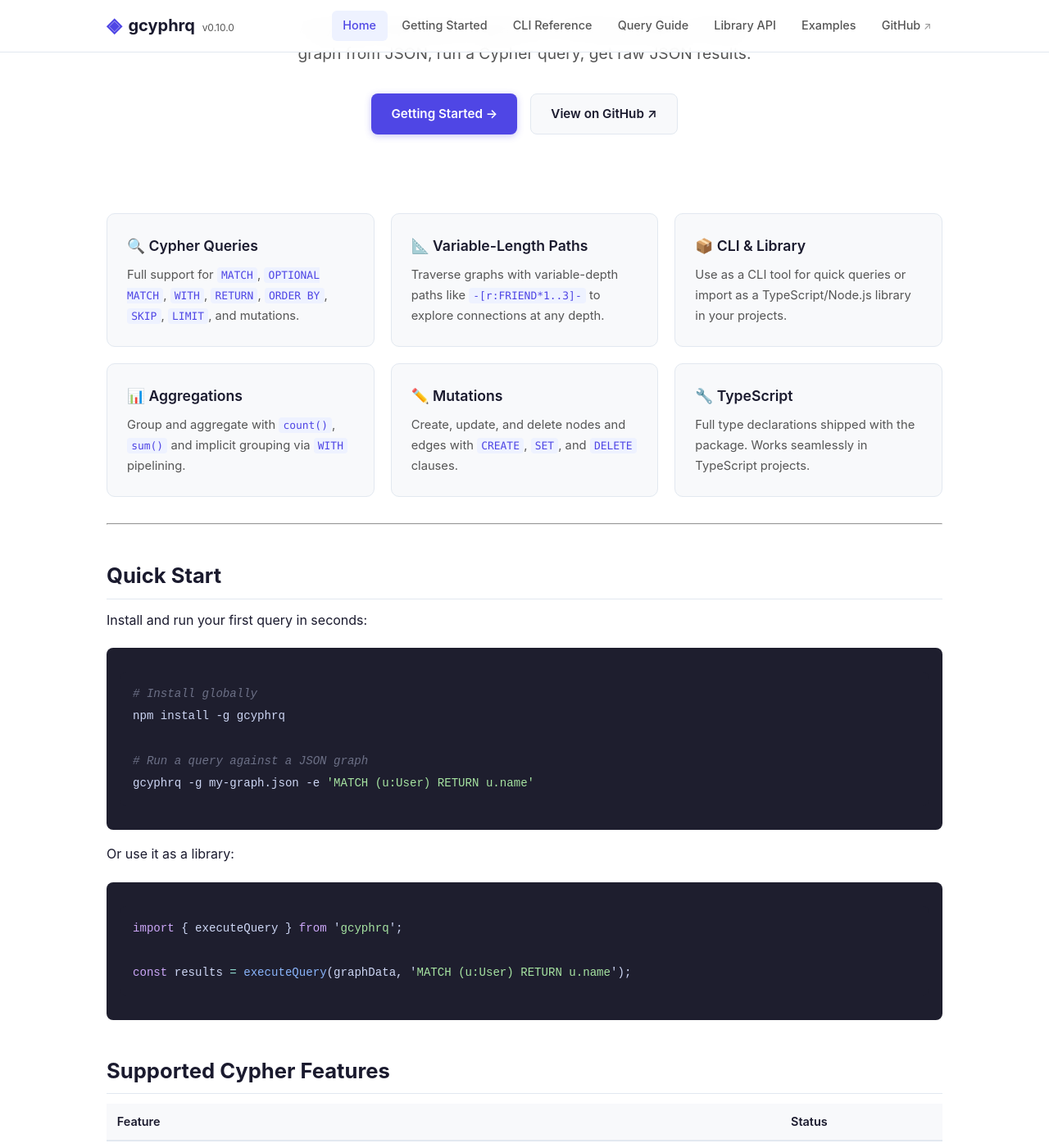
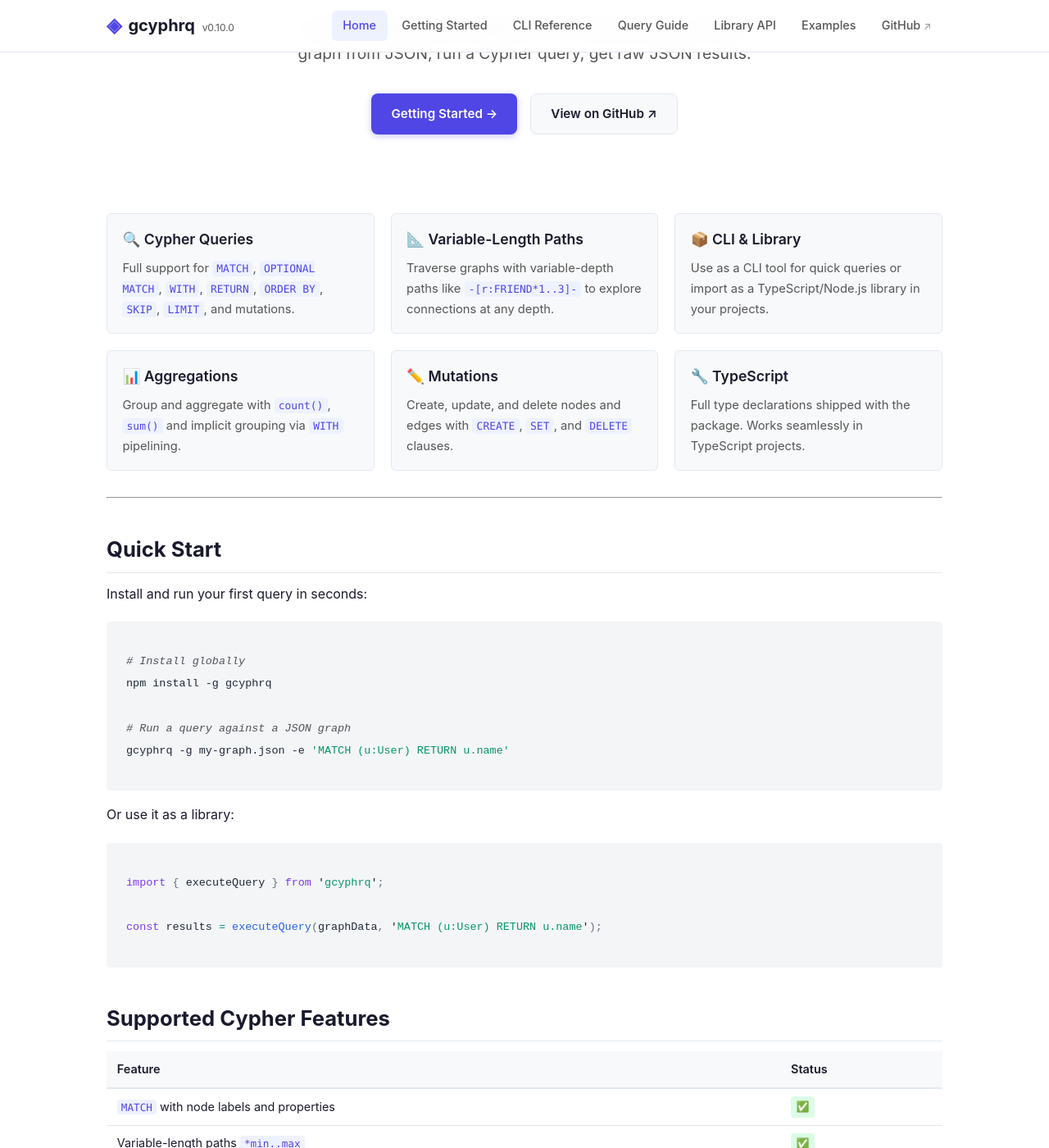
Before and after one commit to plelevier/gcyphrq, a Jekyll site: the page built from docs/index.md, in a window 1280 px wide and 1400 px high, scrolled down 217 px. Shown: the whole window at 82% size. Built offline with Jekyll 4.4.1, drawn with Linux system fonts in a browser that asks for light colours.

Commit message:
docs: tighten code blocks and switch to light theme (#7)
* fix(docs): increase content margin and fix nav link 404s

- Wrap page content in .container for proper horizontal margins
- Increase container padding from 1.5rem to 2.5rem (1.25rem on mobile)
- Rename QUERY-GUIDE.md and LIBRARY-API.md to lowercase to match
  nav config URLs and fix GitHub Pages case-sensitive 404s

* fix(docs): table overflow, og tags, 404 permalink, remove empty _sass

- Add .table-wrapper with overflow-x: auto to prevent table bleed on mobile
- Add Open Graph and Twitter meta tags for rich link previews
- Fix 404 permalink from /404.html to /404/ for consistency
- Remove empty _sass/ directory

* fix(docs): restore table margin and add responsive overflow

- Keep margin-bottom on .content table directly (was only on unused .table-wrapper)
- Use display:block + overflow-x:auto on mobile for table scrolling

* style(docs): reduce code block padding and margin

* docs: tighten code blocks and switch to light theme

- Reduce padding on code blocks (0.85rem -> 0.6rem)
- Reduce border-radius (8px -> 4px)
- Switch code background from dark (#1e1e2e) to light (#f4f5f7)
- Update syntax highlighting to light theme colors
- Tighten callout and feature card padding

---------

Signed-off-by: Pascal Le Levier <plelevier@users.noreply.github.com>

```diff
--- a/docs/assets/main.css
+++ b/docs/assets/main.css
@@ -9,8 +9,8 @@
   --color-accent: #4f46e5;
   --color-accent-light: #eef2ff;
   --color-border: #e2e8f0;
-  --color-code-bg: #1e1e2e;
-  --color-code-text: #cdd6f4;
+  --color-code-bg: #f4f5f7;
+  --color-code-text: #1f2937;
   --color-success: #16a34a;
   --color-warning: #f59e0b;
   --color-danger: #dc2626;
@@ -177,7 +177,7 @@ a:hover { text-decoration: underline; }
 /* Code blocks */
 .highlight, pre.highlight {
   background: var(--color-code-bg) !important;
-  border-radius: 8px;
+  border-radius: 4px;
   margin: 1rem 0;
   overflow-x: auto;
 }
@@ -186,28 +186,28 @@ a:hover { text-decoration: underline; }
   color: var(--color-code-text) !important;
   background: none !important;
   padding: 0 !important;
-  font-size: 0.88rem;
-  line-height: 1.6;
+  font-size: 0.84rem;
+  line-height: 1.5;
 }
 
-.highlight { padding: 0.85rem 1rem; }
+.highlight { padding: 0.6rem 0.75rem; }
 
-/* Rouge syntax highlighting (Catppuccin Mocha inspired) */
-.highlight .c, .highlight .c1, .highlight .cm, .highlight .cp { color: #6c7086; font-style: italic; }
-.highlight .err { color: #f38ba8; }
-.highlight .k, .highlight .kd, .highlight .kn, .highlight .kp, .highlight .kr { color: #cba6f7; }
-.highlight .kt { color: #f9e2af; }
-.highlight .m, .highlight .mf, .highlight .mh, .highlight .mi { color: #fab387; }
-.highlight .s, .highlight .s1, .highlight .s2, .highlight .sc, .highlight .se, .highlight .sh, .highlight .si, .highlight .sx { color: #a6e3a1; }
-.highlight .n, .highlight .nn, .highlight .py { color: #cdd6f4; }
-.highlight .na, .highlight .nc, .highlight .nd, .highlight .ne, .highlight .nf { color: #89b4fa; }
-.highlight .nl, .highlight .nv, .highlight .vc, .highlight .vg, .highlight .vi { color: #f38ba8; }
-.highlight .o { color: #94e2d5; }
-.highlight .p { color: #cdd6f4; }
-.highlight .ow { color: #cba6f7; }
-.highlight .e { color: #f38ba8; }
-.highlight .gu, .highlight .gd { color: #f38ba8; }
-.highlight .gi { color: #a6e3a1; }
+/* Rouge syntax highlighting (light theme) */
+.highlight .c, .highlight .c1, .highlight .cm, .highlight .cp { color: #52525b; font-style: italic; }
+.highlight .err { color: #dc2626; }
+.highlight .k, .highlight .kd, .highlight .kn, .highlight .kp, .highlight .kr { color: #7c3aed; }
+.highlight .kt { color: #d97706; }
+.highlight .m, .highlight .mf, .highlight .mh, .highlight .mi { color: #d97706; }
+.highlight .s, .highlight .s1, .highlight .s2, .highlight .sc, .highlight .se, .highlight .sh, .highlight .si, .highlight .sx { color: #059669; }
+.highlight .n, .highlight .nn, .highlight .py { color: #1f2937; }
+.highlight .na, .highlight .nc, .highlight .nd, .highlight .ne, .highlight .nf { color: #2563eb; }
+.highlight .nl, .highlight .nv, .highlight .vc, .highlight .vg, .highlight .vi { color: #dc2626; }
+.highlight .o { color: #0d9488; }
+.highlight .p { color: #6b7280; }
+.highlight .ow { color: #7c3aed; }
+.highlight .e { color: #dc2626; }
+.highlight .gu, .highlight .gd { color: #dc2626; }
+.highlight .gi { color: #059669; }
 
 /* === Hero (home page) === */
 .hero {
@@ -280,8 +280,8 @@ a:hover { text-decoration: underline; }
 .feature-card {
   background: var(--color-bg-secondary);
   border: 1px solid var(--color-border);
-  border-radius: 10px;
-  padding: 1.5rem;
+  border-radius: 6px;
+  padding: 1rem 1.15rem;
   transition: box-shadow 0.2s, border-color 0.2s;
 }
 
@@ -304,11 +304,11 @@ a:hover { text-decoration: underline; }
 
 /* === Callout === */
 .callout {
-  border-left: 4px solid var(--color-accent);
+  border-left: 3px solid var(--color-accent);
   background: var(--color-accent-light);
-  padding: 1rem 1.25rem;
-  border-radius: 0 8px 8px 0;
-  margin: 1.5rem 0;
+  padding: 0.6rem 0.85rem;
+  border-radius: 0 4px 4px 0;
+  margin: 1.25rem 0;
 }
 
 .callout p { margin-bottom: 0; }
@@ -354,4 +354,4 @@ a:hover { text-decoration: underline; }
 /* === Scrollbar === */
 .highlight::-webkit-scrollbar { height: 6px; }
 .highlight::-webkit-scrollbar-track { background: transparent; }
-.highlight::-webkit-scrollbar-thumb { background: rgba(255,255,255,0.15); border-radius: 3px; }
+.highlight::-webkit-scrollbar-thumb { background: rgba(0,0,0,0.15); border-radius: 3px; }
```
